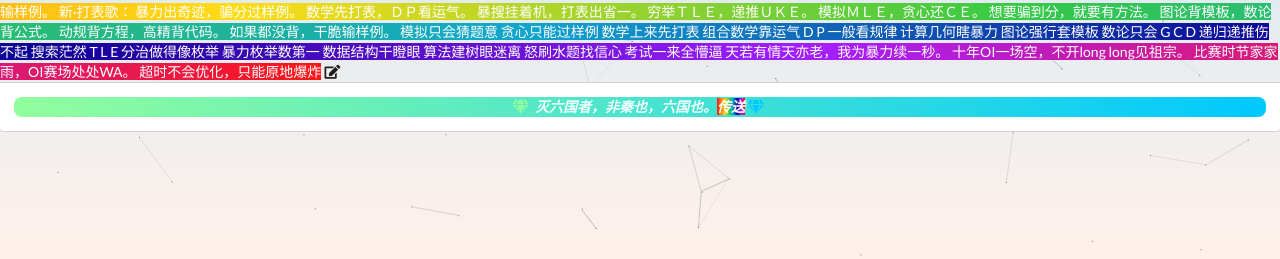
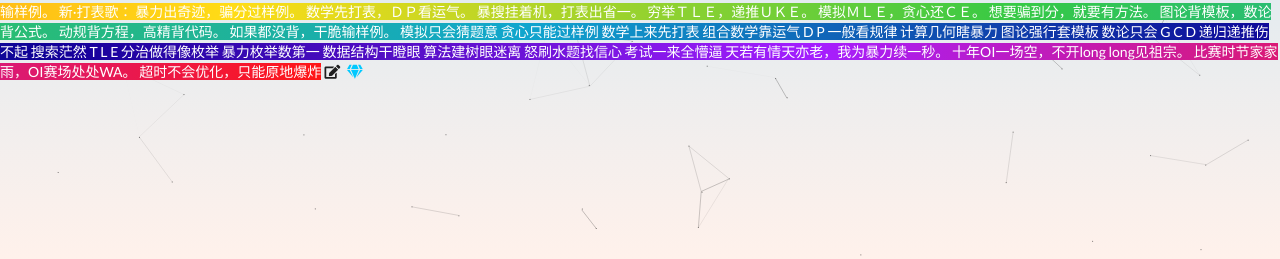
Before and after one commit to zengmaoyuan/zengmaoyuan.github.io, a plain HTML site: page index.html in a window 1280 px wide. Shown: the part 541-800 px from the top of the page. Drawn offline with nearby package versions, Linux system fonts and the light colour scheme; no server answers.

Commit message:
Update index.html

```diff
--- a/index.html
+++ b/index.html
@@ -38,10 +38,7 @@
 
 
 
-<div class="ui bottom attached segment"><div id="bg" onclick="myFunction()">
-<i class="diamond icon" style="color:#92fe9d" id="ic1"></i>
-<strong><a id="links"><i style="color:Azure;" id="hitokoto_text">灭六国者，非秦也，六国也。</i></a><i style="color:Azure;" id="hitokoto_text"><a href="http://yorg.io"><font style="background: linear-gradient( to right, #ff1616, #ff7716, #ffdc16, #36c945, #10a5ce, #0f0096, #a51eff, #ff1616);"><font style="color: white">传送</font></font></a></i>
-</strong>
+
 <i class="diamond icon" style="color:#00c9ff"></i></div>
 <style type="text/css">
 <!--
```
